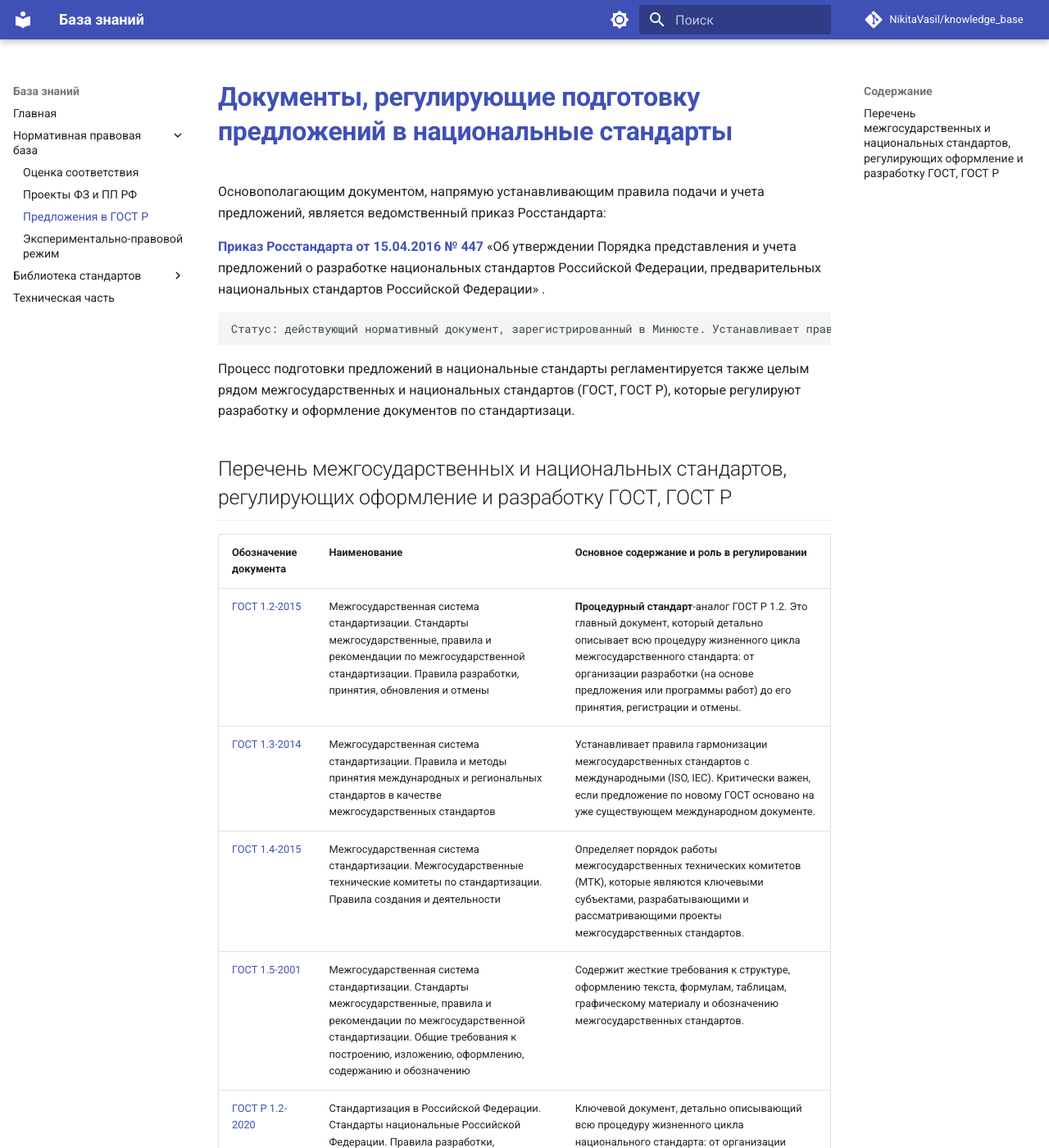
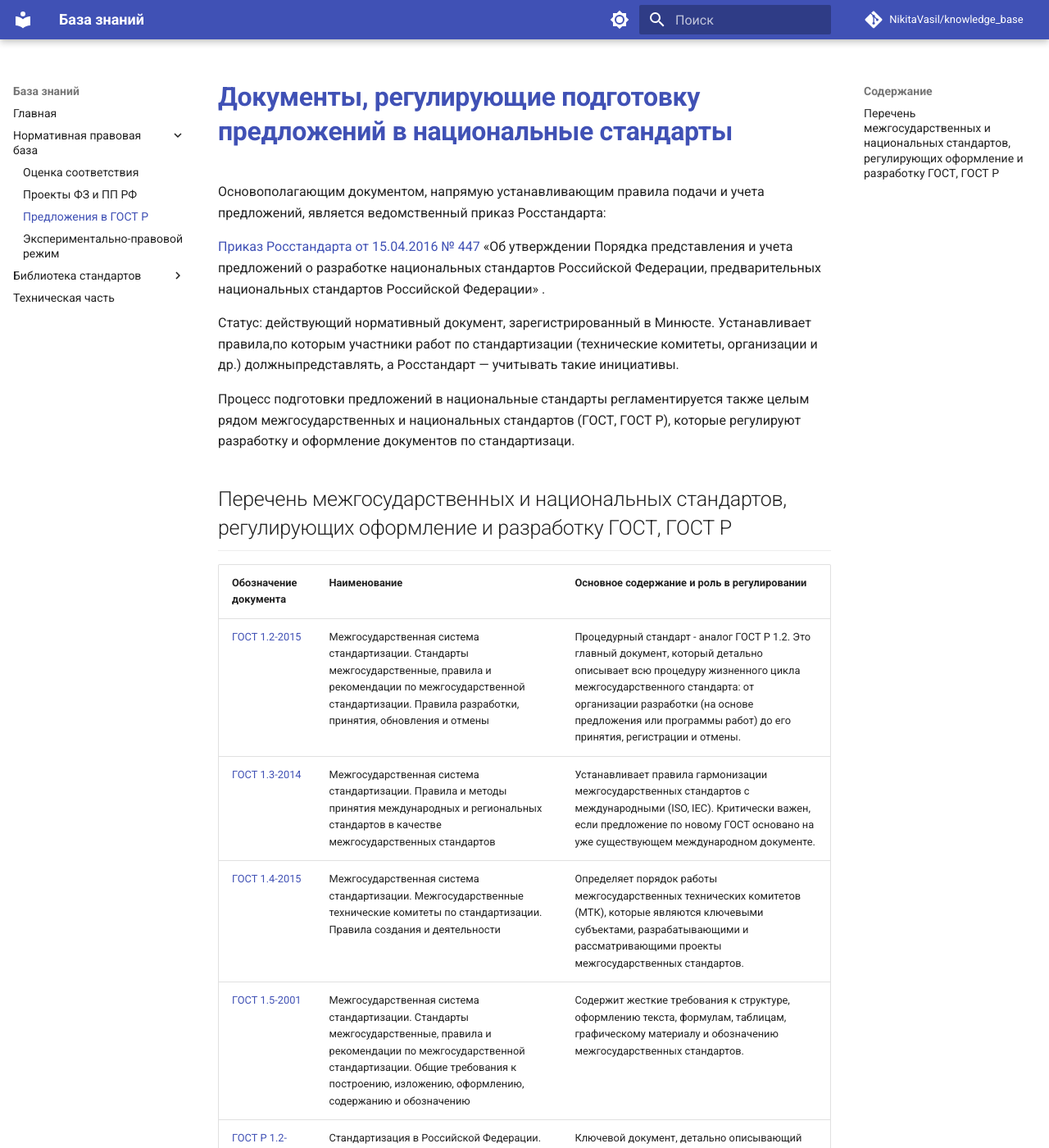
Before and after one commit to NikitaVasil/knowledge_base, an MkDocs documentation site: the page built from docs/docs/regulatory/offersInGost/offInGost.md, in a window 1280 px wide and 1400 px high. Shown: the whole window at 82% size. Built offline with MkDocs 1.6.1 and Material for MkDocs 9.7.7, drawn with Linux system fonts in a browser that asks for light colours; comment, search, counter and statistics services are not loaded; some of the changed text lies outside the part shown.

Commit message:
Обновил часть ЕСПД

```diff
--- a/docs/docs/regulatory/offersInGost/offInGost.md
+++ b/docs/docs/regulatory/offersInGost/offInGost.md
@@ -2,9 +2,9 @@
 
 Основополагающим документом, напрямую устанавливающим правила подачи и учета предложений, является ведомственный приказ Росстандарта:
 
-[__Приказ Росстандарта от 15.04.2016 № 447__](https://www.consultant.ru/document/cons_doc_LAW_198995/) «Об утверждении Порядка представления и учета предложений о разработке национальных стандартов Российской Федерации, предварительных национальных стандартов Российской Федерации» .
+[Приказ Росстандарта от 15.04.2016 № 447](https://www.consultant.ru/document/cons_doc_LAW_198995/) «Об утверждении Порядка представления и учета предложений о разработке национальных стандартов Российской Федерации, предварительных национальных стандартов Российской Федерации» .
 
-    Статус: действующий нормативный документ, зарегистрированный в Минюсте. Устанавливает правила, по которым участники работ по стандартизации (технические комитеты, организации и др.) должны представлять, а Росстандарт — учитывать такие инициативы.
+  Статус: действующий нормативный документ, зарегистрированный в Минюсте. Устанавливает правила,по которым участники работ по стандартизации (технические комитеты, организации и др.) должныпредставлять, а Росстандарт — учитывать такие инициативы.
 
 Процесс подготовки предложений в национальные стандарты регламентируется также целым рядом межгосударственных и национальных стандартов (ГОСТ, ГОСТ Р), которые регулируют разработку и оформление документов по стандартизаци.
 
@@ -12,9 +12,9 @@
 
 |Обозначение документа|Наименование|Основное содержание и роль в регулировании|
 |---------------------|------------|------------------------------------------|
-|[ГОСТ 1.2-2015](https://internet-law.ru/gosts/gost/61289/)|Межгосударственная система стандартизации. Стандарты межгосударственные, правила и рекомендации по межгосударственной стандартизации. Правила разработки, принятия, обновления и отмены|__Процедурный стандарт__-аналог ГОСТ Р 1.2. Это главный документ, который детально описывает всю процедуру жизненного цикла межгосударственного стандарта: от организации разработки (на основе предложения или программы работ) до его принятия, регистрации и отмены.|
+|[ГОСТ 1.2-2015](https://internet-law.ru/gosts/gost/61289/)|Межгосударственная система стандартизации. Стандарты межгосударственные, правила и рекомендации по межгосударственной стандартизации. Правила разработки, принятия, обновления и отмены|Процедурный стандарт - аналог ГОСТ Р 1.2. Это главный документ, который детально описывает всю процедуру жизненного цикла межгосударственного стандарта: от организации разработки (на основе предложения или программы работ) до его принятия, регистрации и отмены.|
 |[ГОСТ 1.3-2014](https://internet-law.ru/gosts/gost/58577/)|Межгосударственная система стандартизации. Правила и методы принятия международных и региональных стандартов в качестве межгосударственных стандартов|Устанавливает правила гармонизации межгосударственных стандартов с международными (ISO, IEC). Критически важен, если предложение по новому ГОСТ основано на уже существующем международном документе.|
 |[ГОСТ 1.4-2015](https://internet-law.ru/gosts/gost/74503/)|Межгосударственная система стандартизации. Межгосударственные технические комитеты по стандартизации. Правила создания и деятельности|Определяет порядок работы межгосударственных технических комитетов (МТК), которые являются ключевыми субъектами, разрабатывающими и рассматривающими проекты межгосударственных стандартов.|
 |[ГОСТ 1.5-2001](https://internet-law.ru/gosts/gost/6320/)|Межгосударственная система стандартизации. Стандарты межгосударственные, правила и рекомендации по межгосударственной стандартизации. Общие требования к построению, изложению, оформлению, содержанию и обозначению|Содержит жесткие требования к структуре, оформлению текста, формулам, таблицам, графическому материалу и обозначению межгосударственных стандартов.|
 |[ГОСТ Р 1.2-2020](https://internet-law.ru/gosts/gost/73646/)|Стандартизация в Российской Федерации. Стандарты национальные Российской Федерации. Правила разработки, утверждения, обновления, внесения поправок и отмены|Ключевой документ, детально описывающий всю процедуру жизненного цикла национального стандарта: от организации разработки (на основе поступившего предложения) до его утверждения и отмены.|
-|[ГОСТ Р 1.5-2012](https://internet-law.ru/gosts/gost/53584/)|Стандартизация в Российской Федерации. Стандарты национальные. Правила построения, изложения, оформления и обозначения|Устанавливает __требования к структуре, содержанию, оформлению текста проекта стандарта__, а также правила формирования перечня нормативных ссылок. Это основной документ для разработчика.|
+|[ГОСТ Р 1.5-2012](https://internet-law.ru/gosts/gost/53584/)|Стандартизация в Российской Федерации. Стандарты национальные. Правила построения, изложения, оформления и обозначения|Устанавливает требования к структуре, содержанию, оформлению текста проекта стандарта, а также правила формирования перечня нормативных ссылок. Это основной документ для разработчика.|
```
Also changed, not shown: docs/docs/espd/gostSerial19.md (+28 -20 lines), docs/docs/regulatory/draftFL/draftFL.md (+1 -1 lines).
